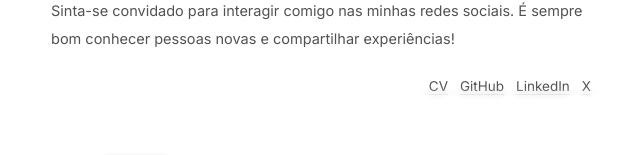
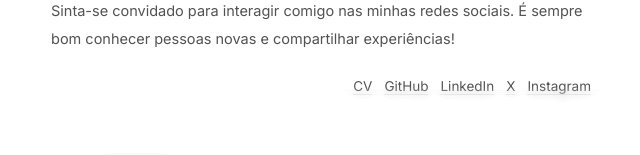
Before and after one commit to euotiniel/euotiniel.com, a Next.js app: page / in a window 1280 px wide. Shown: the part 654-809 px from the top of the page, without its empty margins (319-959 px from the left). Built offline with nearby package versions, Linux system fonts and the light colour scheme; no server answers; grey boxes are pictures that could not be loaded.

Commit message:
update CV link and uncomment Instagram entry

```diff
--- a/src/data/social.ts
+++ b/src/data/social.ts
@@ -1,9 +1,9 @@
 const socialLinks = [
-    { href: "/docs/euotiniel-cv.pdf", label: "CV", download: true },
+    { href: "/euotiniel-cv.pdf", label: "CV", download: true },
     { href: "https://github.com/euotiniel", label: "GitHub", target: "_blank" },
     { href: "https://www.linkedin.com/in/euotiniel/", label: "LinkedIn", target: "_blank" },
     { href: "https://x.com/euotiniel", label: "X", target: "_blank" },
-    // { href: "https://instagram.com/euotiniel", label: "Instagram", target: "_blank" },
+    { href: "https://instagram.com/euotiniel", label: "Instagram", target: "_blank" },
   ];
 
   export default socialLinks;
```
